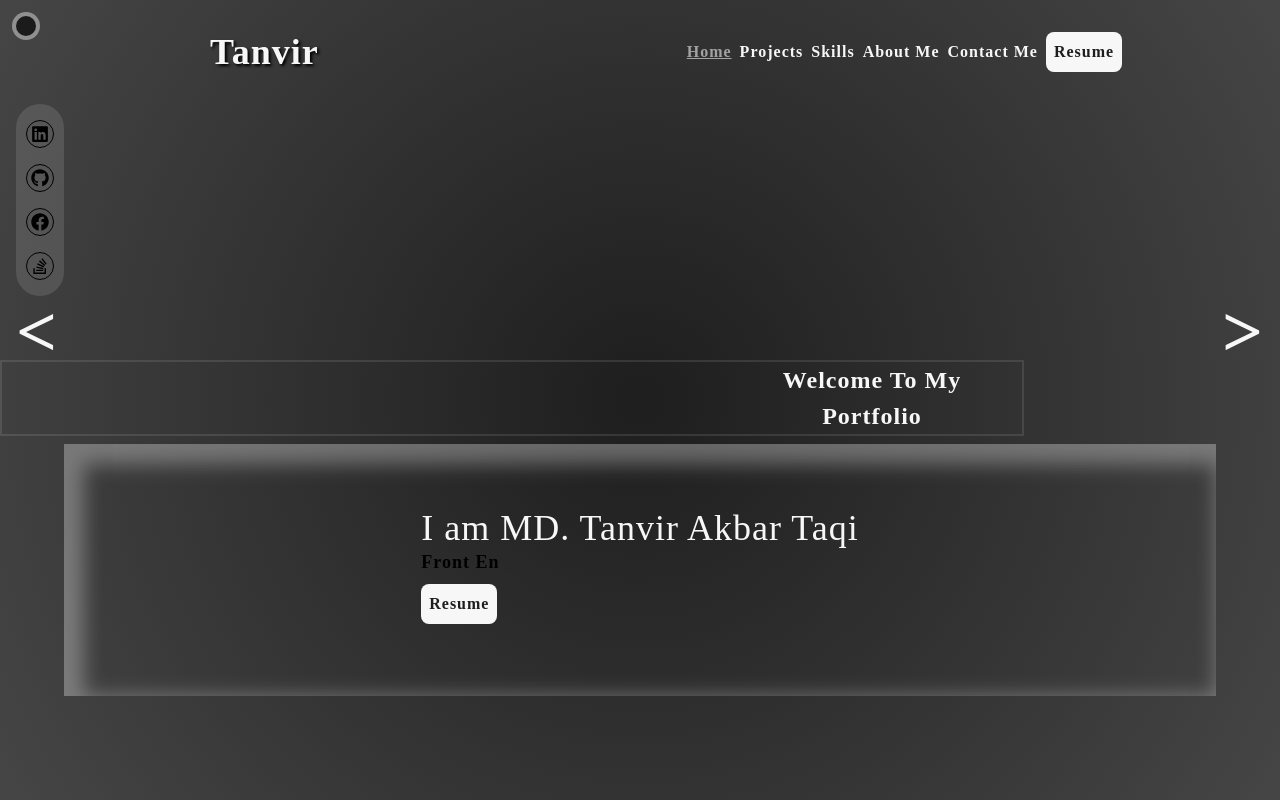
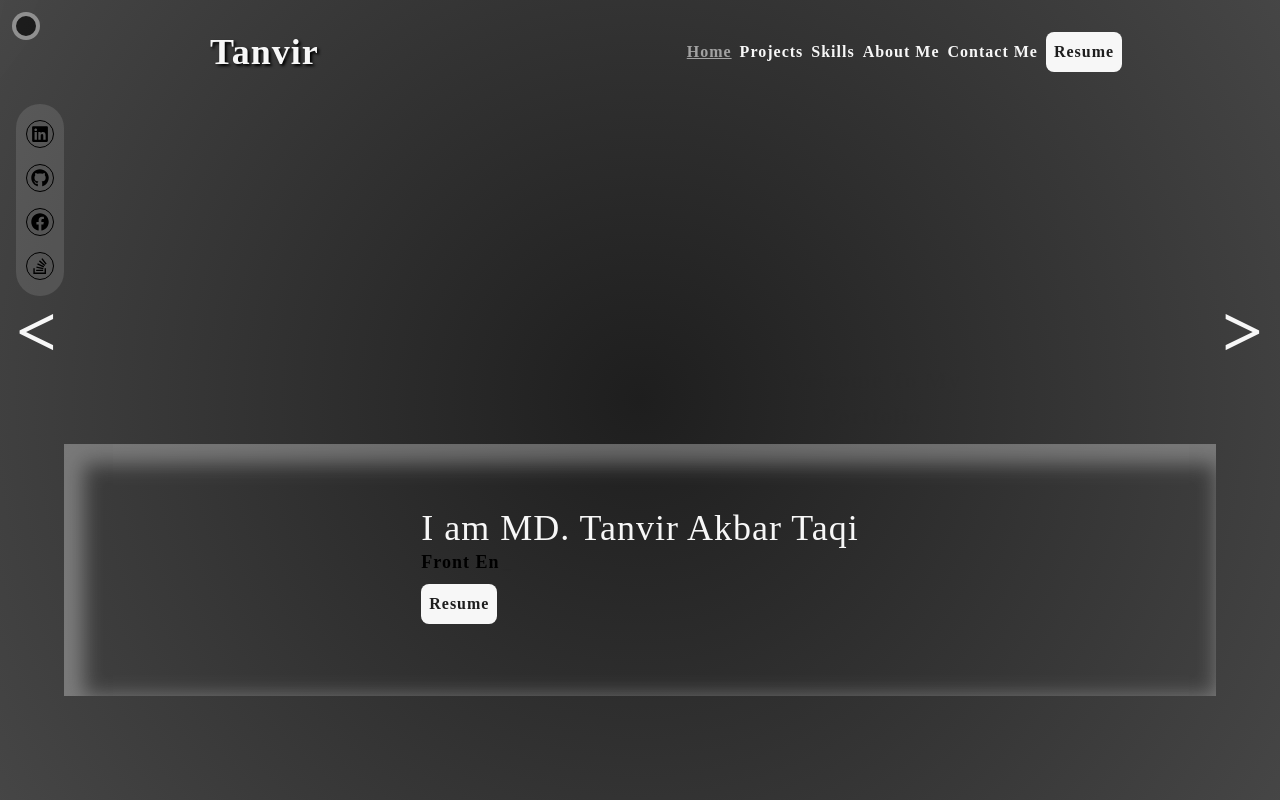
Before and after one commit to tanvir-taqi/tanvir-taqi-portfolio, a React (Create React App) app: page / in a window 1280 px wide. Built offline with nearby package versions, Linux system fonts and the light colour scheme; a web font is replaced by a local one.

Commit message:
done with animations

```diff
--- a/src/App.css
+++ b/src/App.css
@@ -9,3 +9,51 @@
   border-radius: 50%;
   z-index: 999;
 }
+
+
+.lightLine{
+  height: 0.001px;
+  min-width: 100%;
+  /* transform: rotate(100deg); */
+  box-shadow: 1200px 800px 600px 200px #f7f7f710;
+  animation: bgLight;
+  animation-duration: 20s;
+  z-index: -999;
+  animation-timing-function: ease-in-out;
+  animation-iteration-count: infinite;
+}
+
+@keyframes bgLight {
+  0%{
+    transform: rotate(-40deg);
+  }
+ 50%{
+  transform: rotate(360deg);
+ }
+  100%{
+    transform: rotate(-40deg);
+  }
+}
+.lightLine2{
+  height: 0.001px;
+  min-width: 100%;
+  /* transform: rotate(100deg); */
+  box-shadow: 1200px 800px 600px 200px #f7f7f710;
+  animation: bgLight2;
+  animation-duration: 20s;
+  z-index: -999;
+  animation-timing-function: ease-in-out;
+  animation-iteration-count: infinite;
+}
+
+@keyframes bgLight2 {
+  0%{
+    transform: rotate(360deg);
+  }
+ 50%{
+  transform: rotate(-40deg);
+ }
+  100%{
+    transform: rotate(360deg);
+  }
+}
--- a/src/App.js
+++ b/src/App.js
@@ -39,7 +39,8 @@ function App() {
 
   return (
     <div className=''>
-
+     <div className="lightLine"></div>
+     <div className="lightLine2"></div>
 
       <Router>
       <motion.div
--- a/src/components/Contact/Contact.js
+++ b/src/components/Contact/Contact.js
@@ -1,21 +1,28 @@
-import React, { useEffect, useRef } from 'react';
+import React, { useEffect, useRef, useState } from 'react';
 import emailjs from '@emailjs/browser';
 import ArrowNav from '../ArrowNav/ArrowNav';
 import { motion } from "framer-motion"
 
 
 const Contact = () => {
+    const [emailMsg, setEmailMsg] = useState('')
+    const [errorMsg, setErrorMsg] = useState('')
 
     const form = useRef();
 
     const sendEmail = (e) => {
+
         e.preventDefault();
 
         emailjs.sendForm('service_52mxtwo', 'template_fl837d9', form.current, 'RaCrOoOxgfuP7W8Cq')
             .then((result) => {
-                console.log(result.text);
+                if(result.text ==='OK'){
+                    setEmailMsg("Thanks for response. Your email is sent succesfully")
+                }
             }, (error) => {
-                console.log(error.text);
+                if(error){
+                    setErrorMsg("Something went wrong!! Can you please try again!!")
+                }
             });
         e.target.reset()
     };
@@ -37,6 +44,8 @@ const Contact = () => {
                 <div className='relative flex justify-center md:mx-16 '>
                     <div className='md:w-3/4 w-full pb-12'>
                         <h1 className='text-5xl font-bold text-center  my-10'>Contact Me</h1>
+                        <p className='text-lg'>{emailMsg}</p>
+                        <p className='text-lg'>{errorMsg}</p>
                         <form className=" my-10 p-10 border border-[#f7f7f71c]" ref={form} onSubmit={sendEmail}>
                             <div className="form-control">
                                 <label className="label">
@@ -65,7 +74,7 @@ const Contact = () => {
 
 
                             <div className="form-control mt-6">
-                                <input className="btn " type="submit" value="Send Message" />
+                                <input className="btn bg-[#f7f7f7] text-[#1e1e1e] hover:text-black  hover:bg-[#f7f7f762] font-bold my-2 rounded-lg p-2" type="submit" value="Send Message" />
                             </div>
                         </form>
                     </div>
--- a/src/components/Home/Home.css
+++ b/src/components/Home/Home.css
@@ -15,6 +15,7 @@
     font-family: 'Rubik Vinyl', cursive;
     font-size: 24px;
     height: fit-content;
+    z-index: -999;
 
 }
 
```
